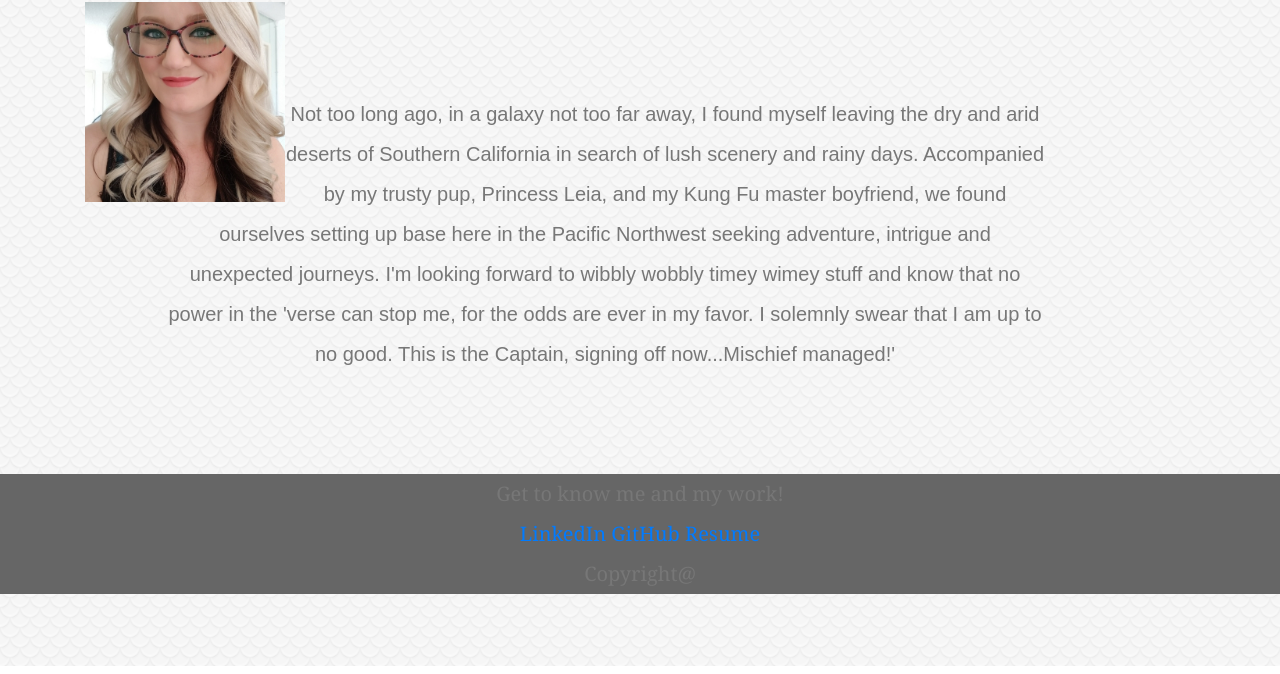
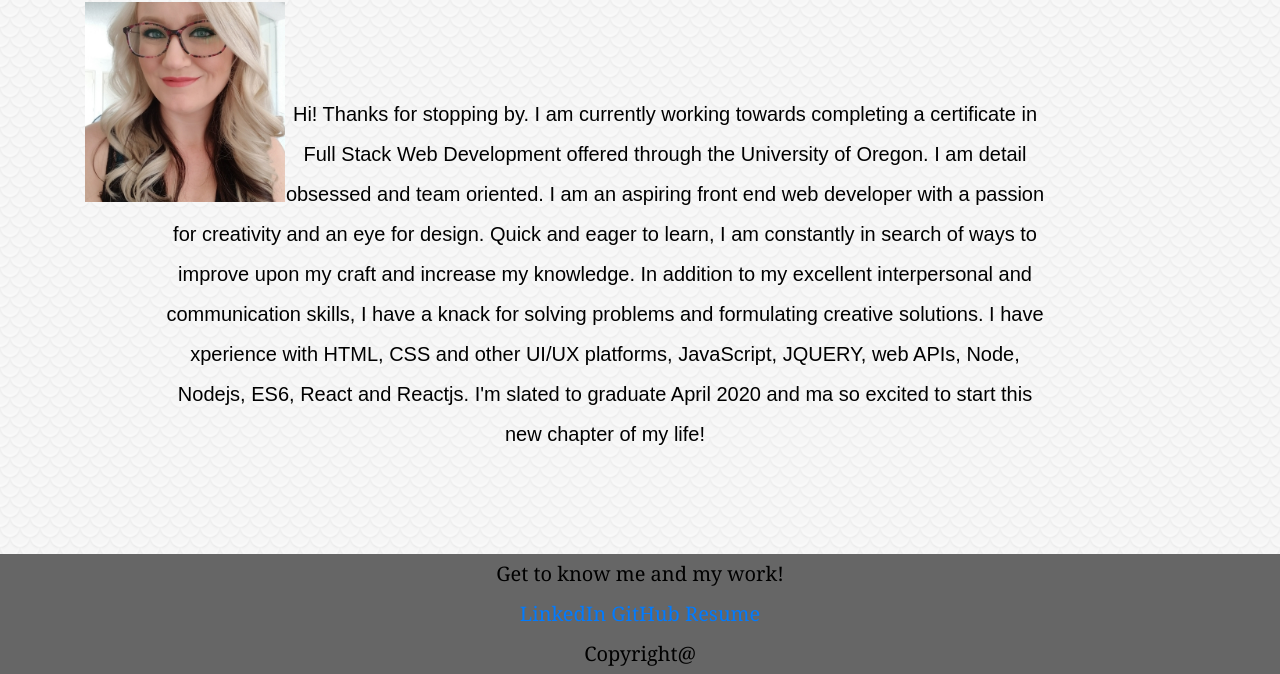
Before and after one commit to caitlinavner/Portfolio, a plain HTML site: page index.html in a window 1280 px wide. Shown: the part 134-808 px from the top of the page. Drawn offline with nearby package versions, Linux system fonts and the light colour scheme.

Commit message:
updated About Me section

```diff
--- a/assets/style.css
+++ b/assets/style.css
@@ -24,7 +24,7 @@ body {
   font-family: Arial, "Helvetica Neue", Helvetica, sans-serif;
   font-size: 20px;
   line-height: 40px;
-  color: #777777;
+  color: black;
   text-align: center;
   float: center;
   background-image: url("images/silver_scales.png");
--- a/index.html
+++ b/index.html
@@ -26,17 +26,12 @@
         <section class="main-section">
             <h1>About Me</h1>
             <img src="assets/images/profilepic.jfif" alt="Katie" height=200 px width=200 px>
-            <p>Not too long ago, in a galaxy not too far away, I found myself leaving the dry and arid deserts of
-                Southern California
-                in search of lush scenery and rainy days. Accompanied by my trusty pup, Princess Leia, and my
-                Kung Fu
-                master boyfriend, we found ourselves setting up base here in the Pacific Northwest seeking adventure,
-                intrigue and
-                unexpected journeys. I'm looking forward to wibbly wobbly timey wimey stuff and know that no power in
-                the 'verse can
-                stop me, for the odds are ever in my favor. I solemnly swear that I am up to no good. This is the
-                Captain, signing off
-                now...Mischief managed!'</p>
+            <p>Hi! Thanks for stopping by. I am currently working towards completing a certificate in Full Stack Web Development offered through the University of
+            Oregon. I am detail obsessed and team oriented. I am an aspiring front end web developer with a passion for creativity and an eye for
+            design. Quick and eager to learn, I am constantly in search of ways to improve upon my craft and increase my knowledge.
+            In addition to my excellent interpersonal and communication skills, I have a knack for solving problems and formulating creative solutions.
+             I have xperience with HTML, CSS and other UI/UX platforms, JavaScript, JQUERY, web APIs, Node, Nodejs, ES6, React and Reactjs.
+             I'm slated to graduate April 2020 and ma so excited to start this new chapter of my life!</p>
         </section>
     </div>
     <footer>
```
Also changed, not shown: portfolio.html (+21 -8 lines), assets/images/TICKR.png (added), assets/images/note-taker.png (added).
